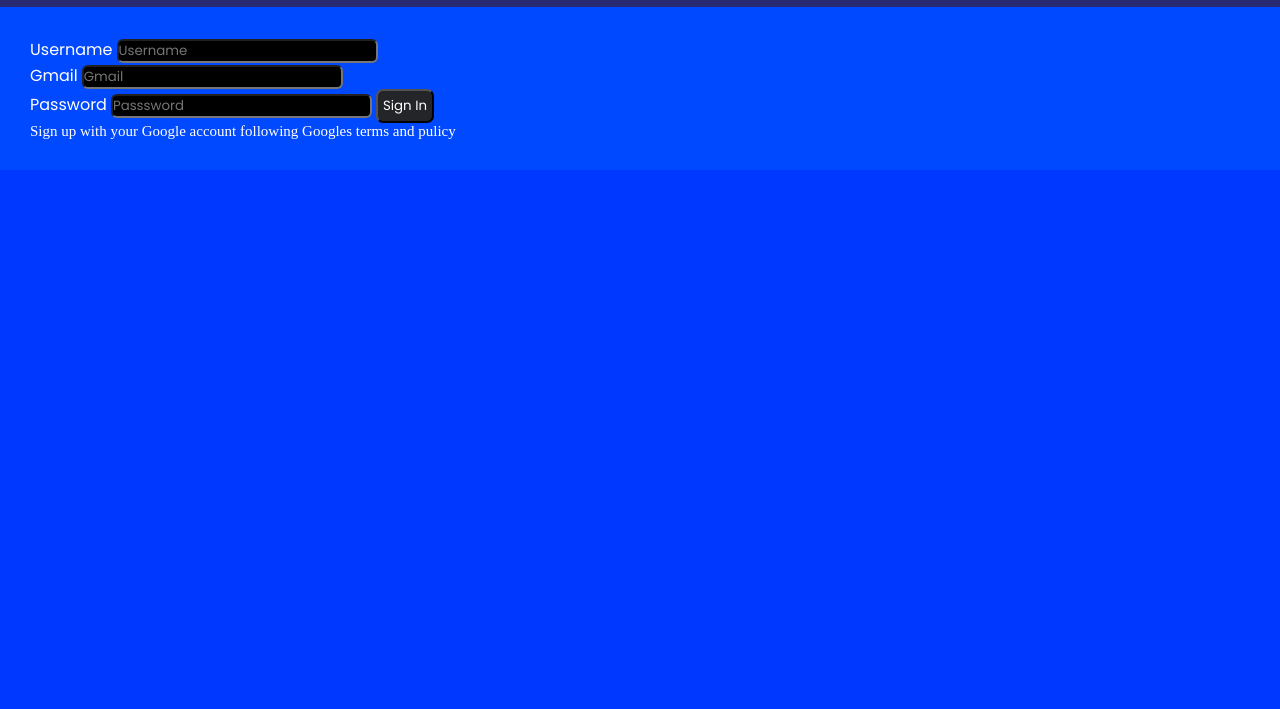
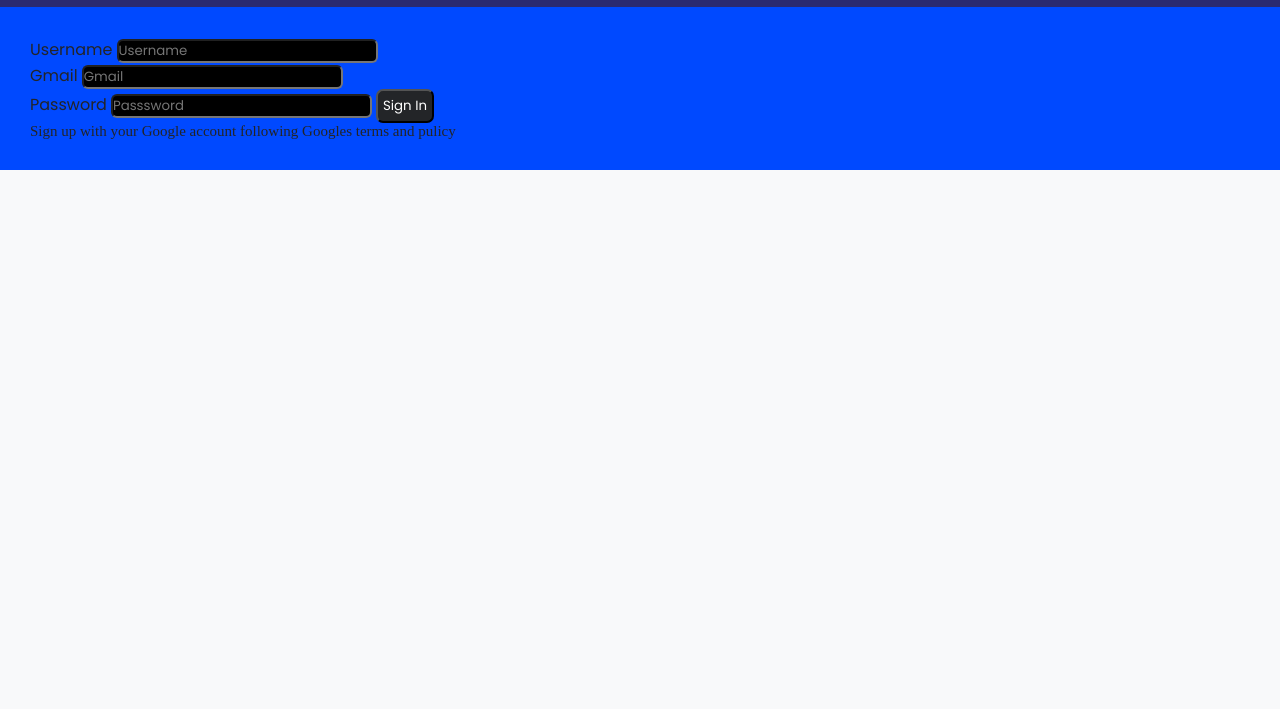
Before and after one commit to code790/Sign-In, a plain HTML site: page index.html in a window 1280 px wide. Shown: the part 91-800 px from the top of the page. Drawn offline with Linux system fonts and the light colour scheme.

Commit message:
Update index.html

```diff
--- a/index.html
+++ b/index.html
@@ -35,8 +35,8 @@
         box-sizing: border-box;
     }
         body{
-            background-color: #0038FF;
-            color: #FFFFFF;
+            color: var(--dark-color);
+        background-color: var(--light-color);
         }
         header {
         background-color: var(--primary-color);
```
